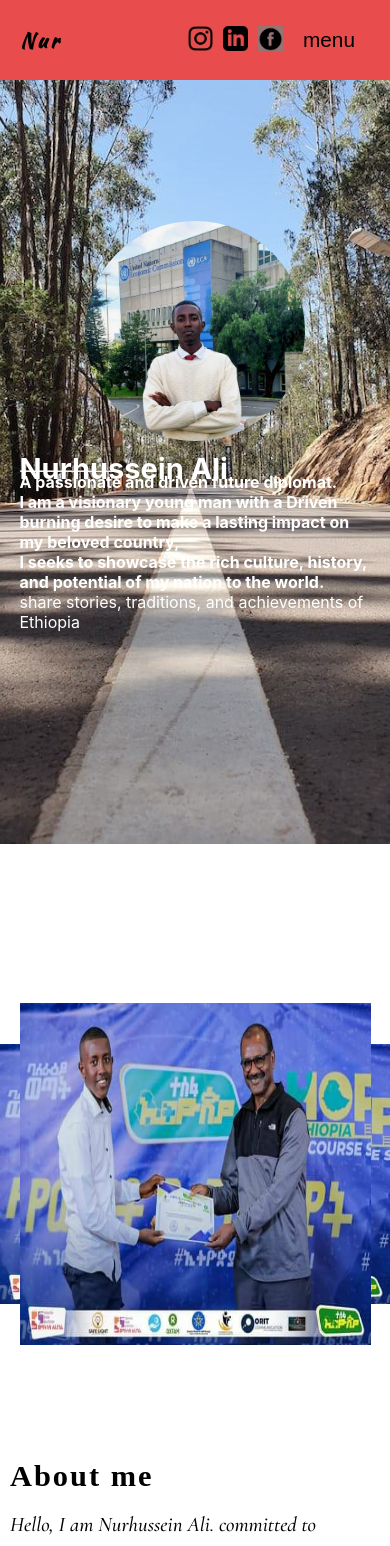
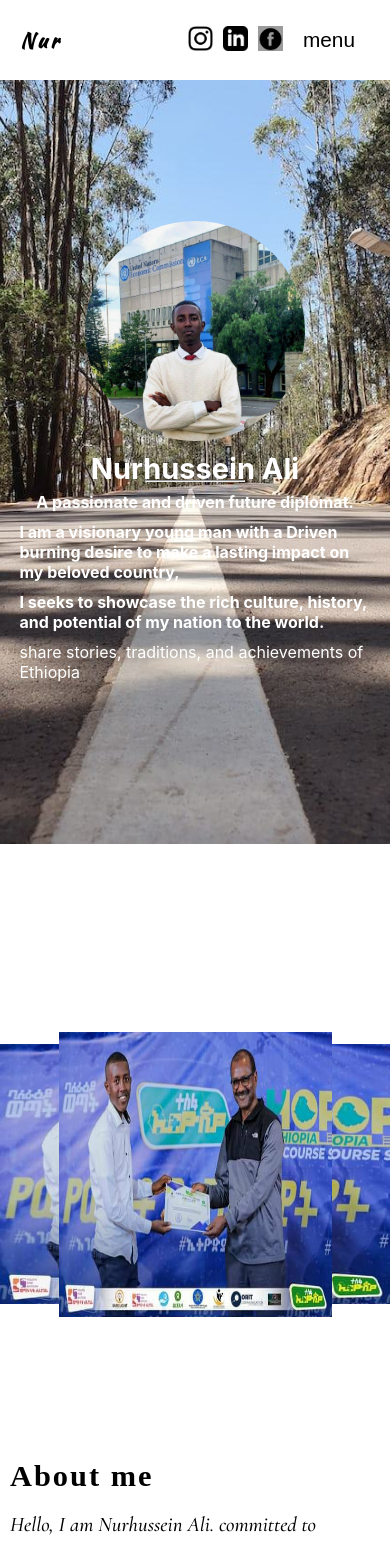
Before and after one commit to thomyhabesha/nurport, a React (Create React App) app: page /#/ in a window 390 px wide. Shown: the top 1546 px of the page. Built offline with nearby package versions, Linux system fonts and the light colour scheme; a web font is replaced by a local one.

Commit message:
kgteaklall

```diff
--- a/src/component/aboutme/About.css
+++ b/src/component/aboutme/About.css
@@ -93,8 +93,8 @@ justify-content: center;
          width:100dvw;
     }
     .left_about img{
-        width:90%;
-        height:60%;
+        width:70%;
+        height:50%;
     }
     .right_about{
 
@@ -131,8 +131,8 @@ justify-content: center;
         width:100dvw;
     }
     .left_about img{
-        width:230px;
-        height:45%;
+        width:70%;
+        height:50%;
     }
     .right_about p{
 
--- a/src/component/accomp/Accomp.css
+++ b/src/component/accomp/Accomp.css
@@ -76,6 +76,10 @@
        grid-template-rows: 300px 300px 300px 300px;
       height: 80rem;
        padding: 140px 10px 0 10px;
+       background: linear-gradient(
+        120deg, #a6c0fe 0%,
+        #f68084 100%
+       );
     }
     .acc_card img{
         width:90%;
--- a/src/component/hero/Hero.css
+++ b/src/component/hero/Hero.css
@@ -12,10 +12,17 @@
     align-items:center;
     gap:10px;
     color:white;
+    border-radius: 13px;
+}
 
 
-    border-radius: 13px;
+.hero_texts {
+    display:flex;
+    flex-direction:column;
+    gap:10px;
+    align-items: center;
 }
+
 .hero_texts hr{
     width:100px;
 margin-top:-16px
--- a/src/component/navigation/Nav.css
+++ b/src/component/navigation/Nav.css
@@ -5,7 +5,7 @@
     display: flex;
     justify-content: space-between;
     align-items: center;
-    background-color: rgb(233, 76, 76);
+    background-color: rgb(255, 255, 255);
     position: fixed;
     width: 100vw;
     height: 80px;
@@ -96,10 +96,10 @@ height: 25px;
    }
    .nav_links{
 
-    position:absolute;
+    position:fixed;
       top:0;
       left:0;
-      height: 100%;
+      height: 100dvh;
       width: 100dvw;
       display: flex;
       flex-direction: column;
--- a/src/component/navigation/Nav.jsx
+++ b/src/component/navigation/Nav.jsx
@@ -20,8 +20,8 @@ function Nav() {
           </div>
           <div className="nav_socialmedia">
             <a href="https://www.instagram.com/nur.a.abdo/"><img src={Data[0]} alt=""/></a>
-            <a href="" ><img src={Data[1]} alt=""/></a>
-            <a href="" > <img src={Data[2]} alt=""/></a>
+            <a href="https://www.linkedin.com/in/nurhussein-ali-713796237/" ><img src={Data[1]} alt=""/></a>
+            <a href="https://www.facebook.com/profile.php?id=100085869013804" > <img src={Data[2]} alt=""/></a>
           </div>
         </div>
         <button className='nav-btn' onClick={showNavbar}>   menu</button>
```
